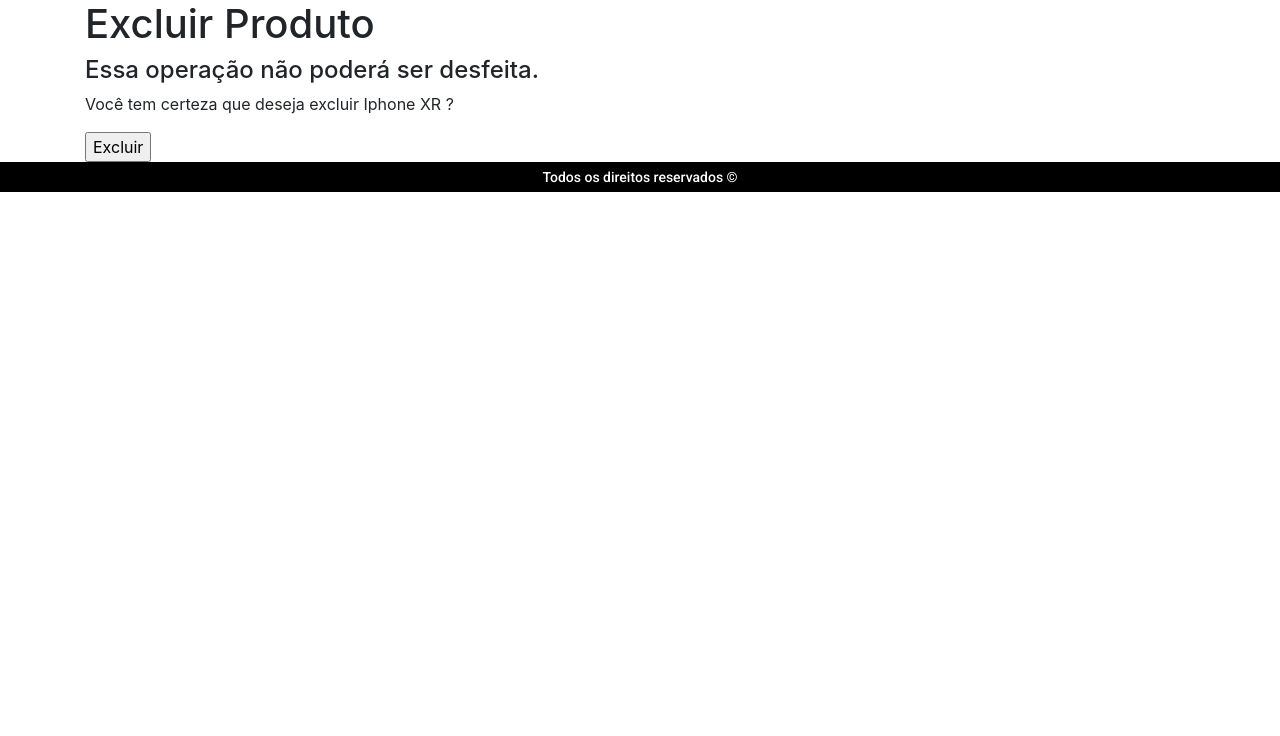
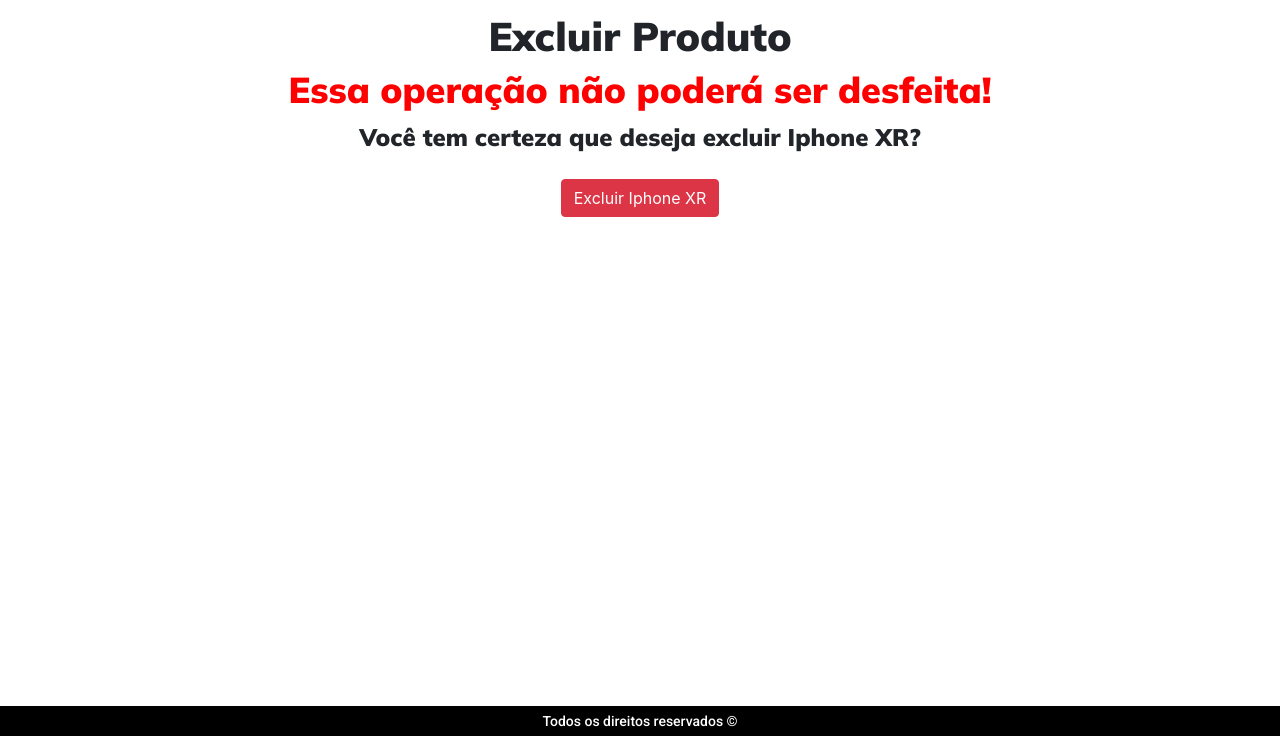
Before and after one commit to phdfreitas/controle-de-estoque, a Django app: a page that uses estoque/templates/base.html in a window 1280 px wide. Shown: the part 64-800 px from the top of the page. Run offline with Django 3.2, Linux system fonts and the light colour scheme; data comes from the database, SQL or seed files in the repository; both versions use the stored data as it was after the commit; some libraries are stand-ins or nearby versions.

Commit message:
Layout Atualizar e Excluir

```diff
--- a/estoque/application/templates/produto/cadastrar-produto.html
+++ b/estoque/application/templates/produto/cadastrar-produto.html
@@ -10,7 +10,7 @@
             <h2>Novo Produto</h2>
         </div>
         <div class="formulario">
-            <form method="post" id="form-cadastro-produto"> {% csrf_token %}
+            <form method="post"> {% csrf_token %}
                 <div class="dados-form form-group">
                     {{form.as_ul}}
                 </div>
--- a/estoque/application/templates/produto/excluir-produto.html
+++ b/estoque/application/templates/produto/excluir-produto.html
@@ -5,10 +5,24 @@
 {% endblock title %}
 
 {% block content %}
-    <h1>Excluir Produto</h1>
-    <h4>Essa operação não poderá ser desfeita.</h4>
-<form method="post"> {% csrf_token %}
-        <p>Você tem certeza que deseja excluir {{produto.nome}} ?</p>
-        <input type="submit" value="Excluir">
-    </form>
+    <div class="row background-color content">
+        <div class="titulo">
+            <h2>Excluir Produto</h2>
+        </div>
+        <div class="avisos">
+            <h3>
+                Essa operação não poderá ser desfeita!
+            </h3>
+            <h4>
+                Você tem certeza que deseja excluir {{produto.nome}}?
+            </h4>
+        </div>
+        <div class="formulario">
+            <form method="post"> {% csrf_token %}
+                <div class="button">
+                    <button id="botao-excluir" type="submit" class="btn btn-danger">Excluir {{produto.nome}}</button>
+                </div>
+            </form>
+        </div>
+    </div>
 {% endblock content %}
--- a/estoque/application/templates/produto/home.html
+++ b/estoque/application/templates/produto/home.html
@@ -50,9 +50,6 @@
                     <li>E claro, não deixar um produto ficar fora de estoque</li>
                 </ul>
             </div>
-
         </div>
-
-
     </div>
 {% endblock content %}
--- a/estoque/statics/css/style.css
+++ b/estoque/statics/css/style.css
@@ -24,6 +24,7 @@
 /* Conteúdo Principal */
 .background-color{
     background-color: #FFFFFF;
+    margin-bottom: 45px;
 }
 
 /* Sobre */
@@ -166,10 +167,25 @@ div#detalhe-produto textarea{
     padding: 12px;
 }
 
+.avisos {
+    width: 100%;
+    font-family: 'Mulish', sans-serif;
+}
 
+.avisos h3,
+.avisos h4{
+    text-align: center;
+    margin-bottom: 12px;
+}
 
+.avisos h3{
+    font-size: 36px;
+    color: red;
+}
 
-
+#botao-excluir{
+    margin-top: 16px;
+}
 
 /* Rodapé */
 footer{
--- a/estoque/templates/base.html
+++ b/estoque/templates/base.html
@@ -46,8 +46,8 @@
         {% endblock content %}
     </div>
 
-    <footer>
-        <span>Todos os direitos reservados &copy;</span>
+    <footer class="fixed-bottom">
+        Todos os direitos reservados &copy;
     </footer>
 
     <!-- Javascript -->
```
Also changed, not shown: estoque/application/templates/produto/atualizar-produto.html (+16 -5 lines), estoque/db.sqlite3.
